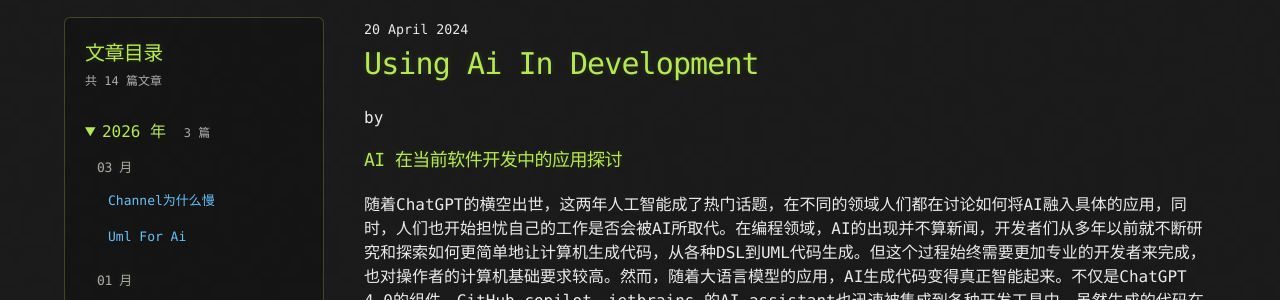
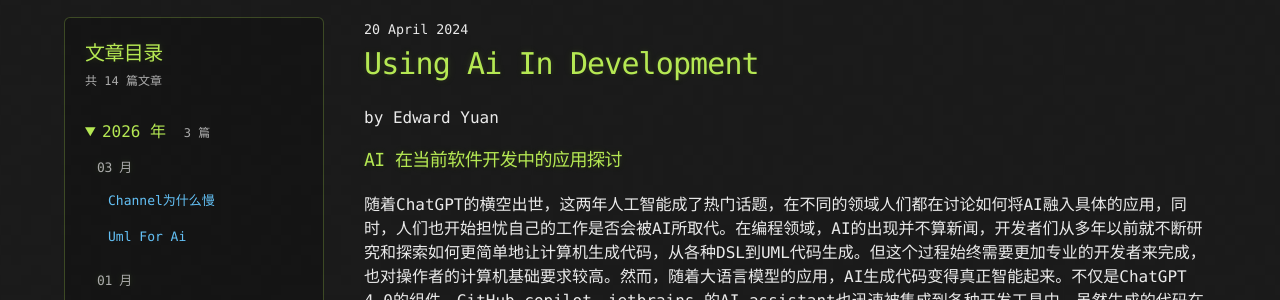
Before and after one commit to EdwardYuan/EdwardYuan.github.io, a Jekyll site: the page built from _posts/2024-04-20-Using-AI-in-development.markdown, in a window 1280 px wide and 1073 px high. Shown: the part 156-456 px from the top of the window. Built offline with Jekyll 4.4.1, drawn with Linux system fonts in a browser that asks for light colours.

```diff
--- a/_config.yml
+++ b/_config.yml
@@ -1,5 +1,6 @@
 title: 少数派报告----Edward's Webblog
 description: Some raw thought.
+author: Edward Yuan
 show_downloads: true
 google_analytics:
 theme: jekyll-theme-hacker
```
